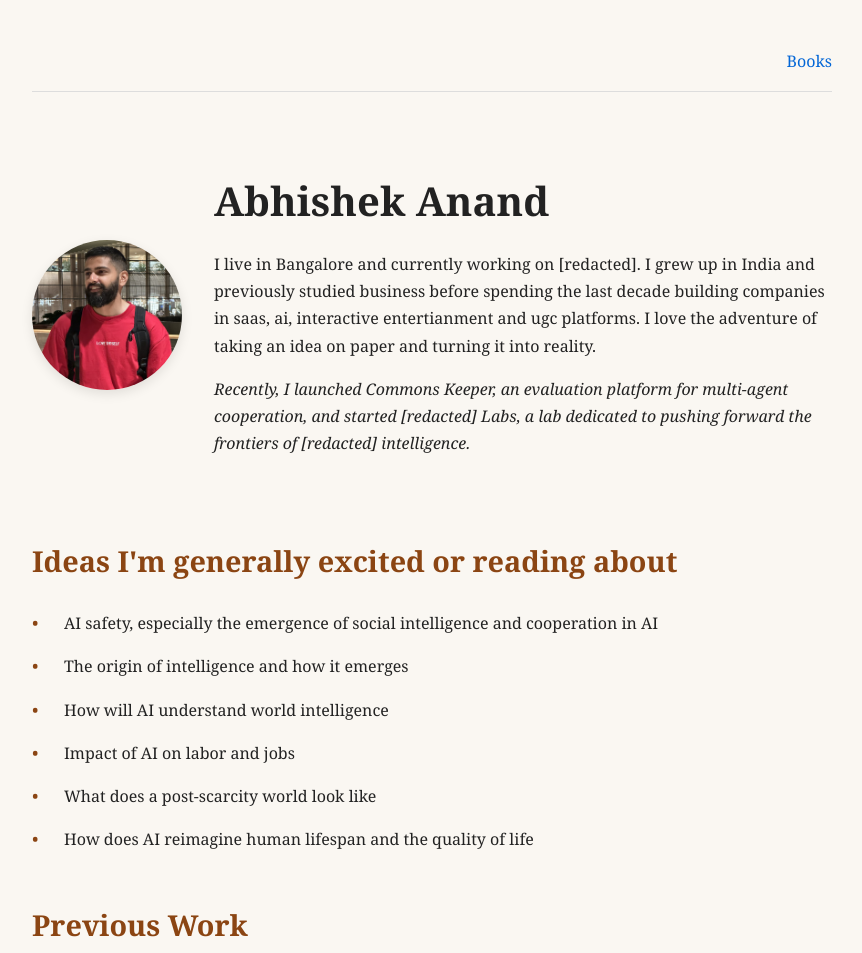
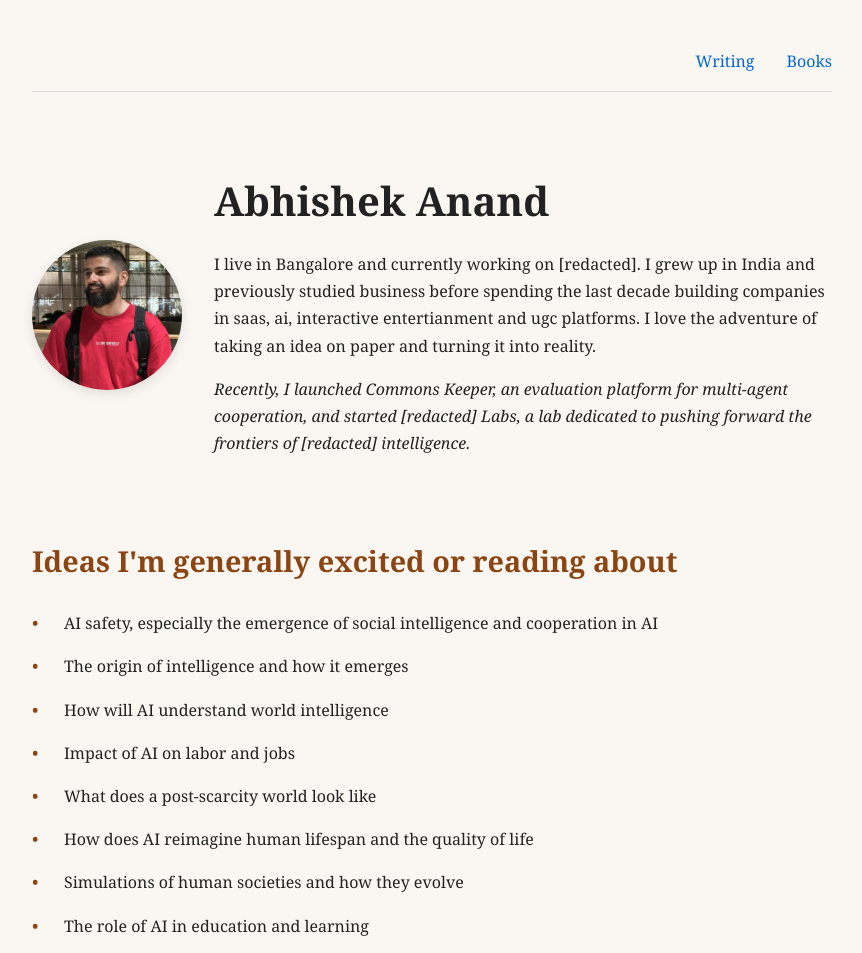
Before and after one commit to Crptocurious/personal-portfolio, a website: page index.html in a window 1280 px wide. Shown: the top 953 px of the page, without its empty margins (208-1070 px from the left). Drawn offline with Linux system fonts and the light colour scheme.

Commit message:
writing section

```diff
--- a/index.html
+++ b/index.html
@@ -165,6 +165,7 @@
 <body>
     <nav class="nav">
         <ul>
+            <li><a href="https://abhishekanand.substack.com/" target="_blank">Writing</a></li>
             <li><a href="books.html">Books</a></li>
         </ul>
     </nav>
@@ -193,7 +194,13 @@
         <li>Impact of AI on labor and jobs</li>
         <li>What does a post-scarcity world look like</li>
         <li>How does AI reimagine human lifespan and the quality of life</li>
+        <li>Simulations of human societies and how they evolve</li>
+        <li>The role of AI in education and learning</li
+        </li>
     </ul>
+
+    If you are building any of the above ideas, I'd love to hear from you.
+
 
     <h2> Previous Work</h2>
     <ul class="news-list">
```
Also changed, not shown: books.html (+2 -1 lines).
